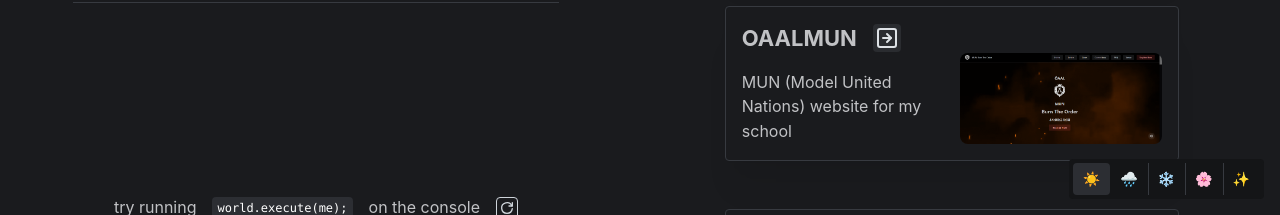
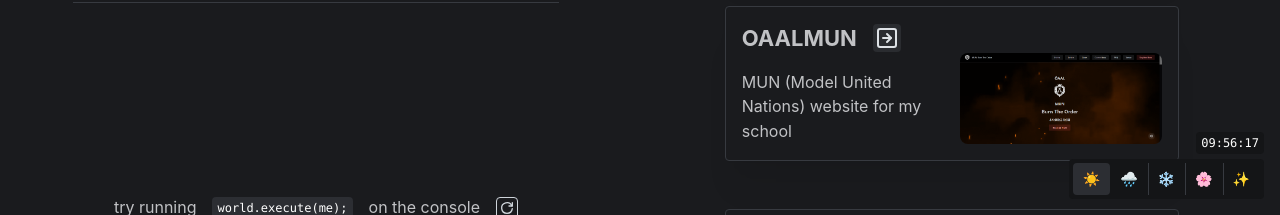
Before and after one commit to TheAlan404/TheAlan404.github.io, a React (Vite) app: page / in a window 1280 px wide. Shown: the part 585-800 px from the top of the page. Built offline with nearby package versions, Linux system fonts and the light colour scheme.

Commit message:
add a clock uwu

```diff
--- /dev/null
+++ b/src/components/MiniClock.tsx
@@ -0,0 +1,25 @@
+import { Code } from "@mantine/core";
+import { useEffect } from "react";
+import { useState } from "react";
+
+export const MiniClock = () => {
+    let [text, setText] = useState("");
+
+    useEffect(() => {
+        let i = setInterval(() => {
+            let d = new Date();
+            let h = d.getHours().toString().padStart(2, "0");
+            let m = d.getMinutes().toString().padStart(2, "0");
+            let s = d.getSeconds().toString().padStart(2, "0");
+            setText([h, m, s].join(":"));
+        }, 750);
+
+        return () => clearInterval(i);
+    }, []);
+
+    return (
+        <Code bg="dark.8">
+            {text}
+        </Code>
+    )
+}
--- a/src/features/Weather.tsx
+++ b/src/features/Weather.tsx
@@ -1,10 +1,11 @@
-import { Affix, Box, Group, SegmentedControl } from "@mantine/core";
+import { Affix, Box, Group, SegmentedControl, Stack } from "@mantine/core";
 import { useState } from "react"
 import { useCanvas } from "../utils/useCanvas";
 import { useRef } from "react";
 import { useEffect } from "react";
 import { useBackgroundAudio } from "../utils/useBackgroundAudio";
 import { rand, toRadians } from "../utils/utils";
+import { MiniClock } from "../components/MiniClock";
 
 enum Weather {
     Sunny = "sunny",
@@ -233,7 +234,8 @@ export const WeatherRenderer = () => {
                 ref={ref}
             />
             <Affix p="md" zIndex={300}>
-                <Group>
+                <Stack align="end" gap={5}>
+                    <MiniClock />
                     <SegmentedControl
                         value={weather}
                         onChange={(v) => setWeather(v as Weather)}
@@ -245,7 +247,7 @@ export const WeatherRenderer = () => {
                             { label: "✨", value: Weather.Starry },
                         ]}
                     />
-                </Group>
+                </Stack>
             </Affix>
         </Box>
     );
```
